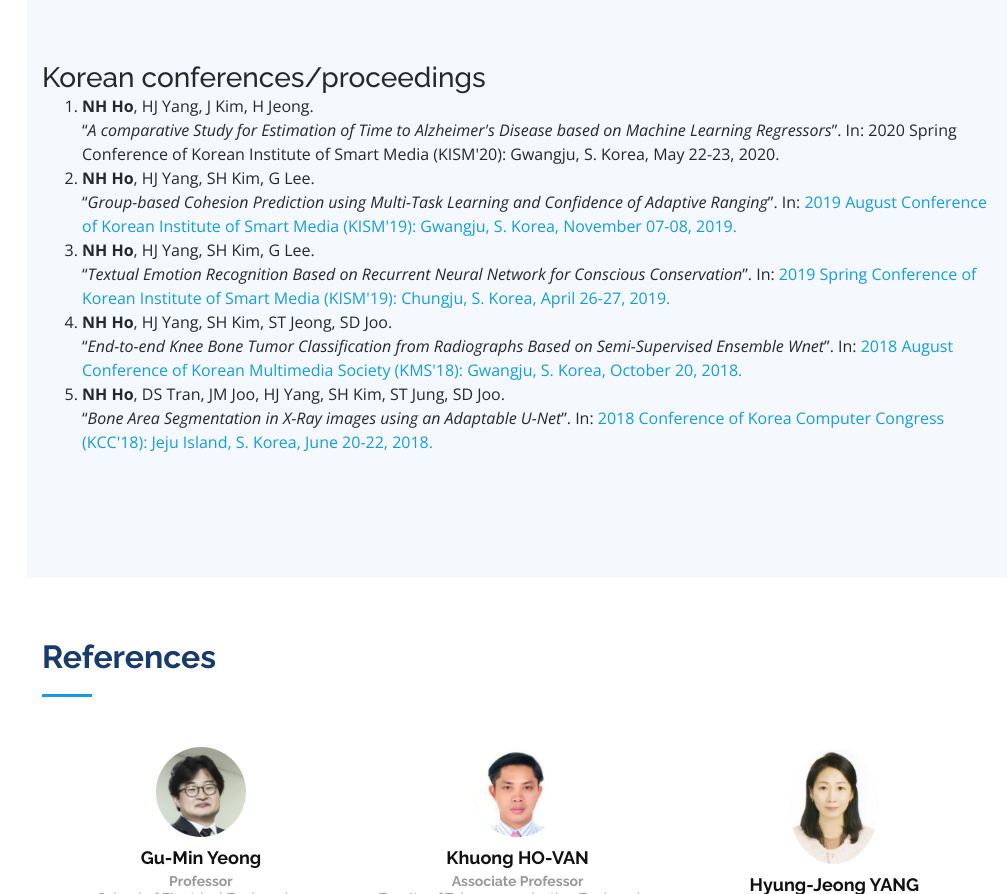
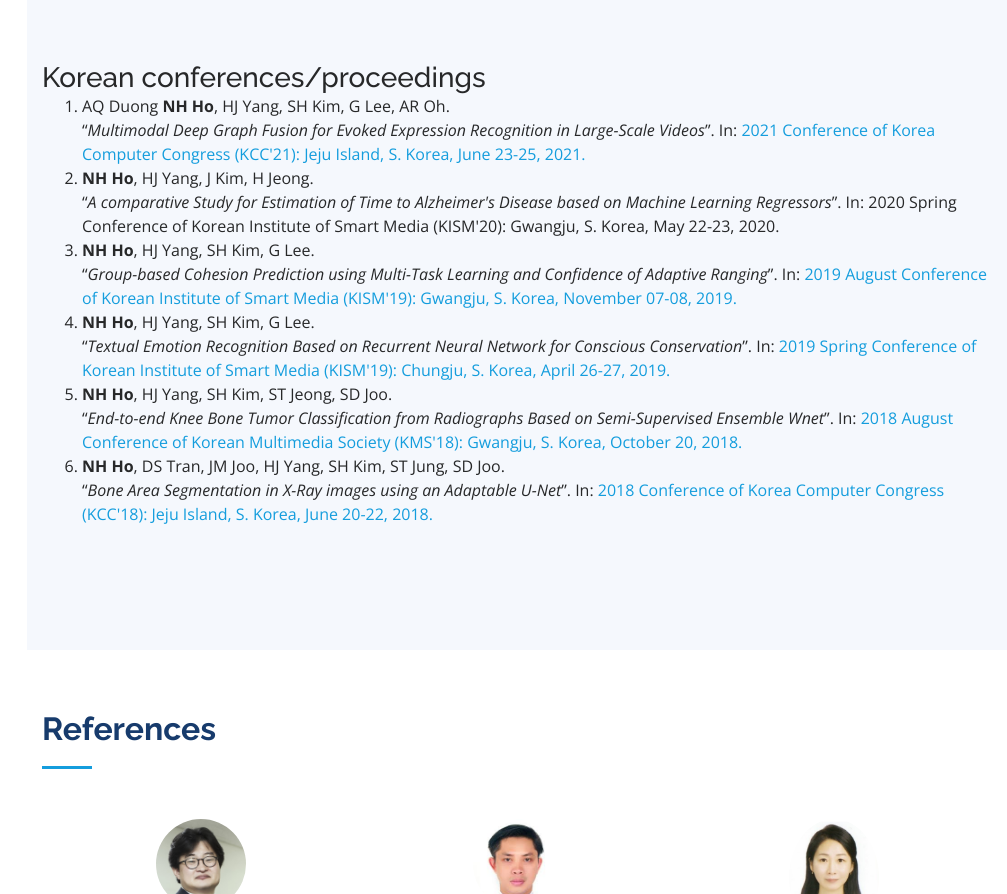
Before and after one commit to ngochuynhho/ngochuynhho.github.io, a plain HTML site: page index.html in a window 1280 px wide. Shown: the part 7024-7918 px from the top of the page, without its empty margins (273-1280 px from the left). Drawn offline with nearby package versions, Linux system fonts and the light colour scheme.

Commit message:
Update index.html

```diff
--- a/index.html
+++ b/index.html
@@ -890,6 +890,12 @@
                         <h3 class="mb-0">Korean conferences/proceedings</h3>
                         <ol>
                             <li>
+                                AQ Duong <b>NH Ho</b>, HJ Yang, SH Kim, G Lee, AR Oh. <br>“<em>Multimodal Deep Graph Fusion for Evoked Expression Recognition in Large-Scale Videos</em>”.
+                                In: <a href="">
+                                    2021 Conference of Korea Computer Congress
+                                    (KCC'21): Jeju Island, S. Korea, June 23-25, 2021.</a>
+                            </li>
+                            <li>
                                 <b>NH Ho</b>, HJ Yang, J Kim, H Jeong. <br>“<em>A comparative Study for Estimation of Time to Alzheimer's Disease based on Machine Learning Regressors</em>”.
                                 In: <a>
                                     2020 Spring Conference of Korean Institute of Smart Media
```
